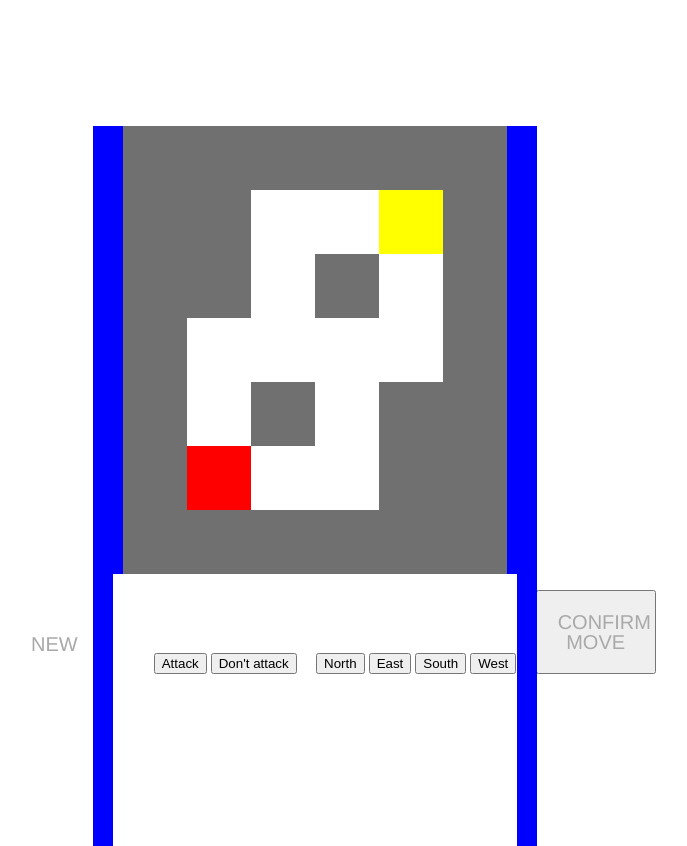
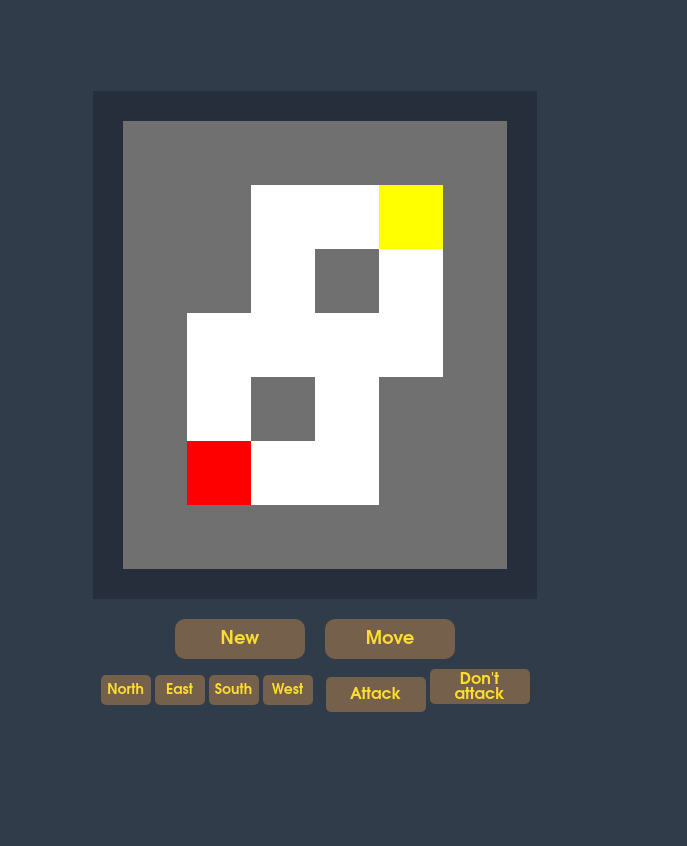
Before and after one commit to maciejdyrdal/WWWiJS-project, a plain HTML site: page index.html in a window 1280 px wide. Shown: the whole page, without its empty margins (325-1012 px from the left). After the commit the page ends 800 px from the top, so only its background shows below. Drawn offline with Linux system fonts and the light colour scheme.

Commit message:
Change visuals and menu layout

```diff
--- a/game.css
+++ b/game.css
@@ -1,7 +1,7 @@
 /* General layout */
 
 body {
-    background-color: white;
+    background-color: rgb(49, 60, 75);
     display: flex;
     flex-direction: column-reverse;
     justify-content: center;
@@ -14,24 +14,71 @@ body {
 
 .actions {
     display: flex;
-    flex-direction: row;
+    flex-direction: column;
     justify-content: space-evenly;
-    align-items: flex-end;
+    align-items: center;
     width: 720px;
     height: 100px;
 }
 
+.actions_top {
+    display: flex;
+    flex-direction: row;
+    align-items: center;
+}
+
+.actions_movement_attack {
+    display: flex;
+    flex-direction: row;
+    align-items: center;
+    gap: 13px;
+
+}
+
 .action {
-    color: darkgray;
-    font-family: "Helvetica Neue", sans-serif;
-    font-size: 20px;
+    color: rgb(254, 220, 48);
+    background-color: rgb(117, 96, 75);
+    font-size: 18px;
     line-height: 20px;
     font-weight: 300;
     text-align: center;
     text-decoration: none;
-    text-transform: uppercase;
-    padding: 20px;
-    width: 120px;
+    text-transform: none;
+    padding: 10px;
+    width: 110px;
+    border-radius: 10px;
+    margin: 10px;
+    font-family: Avantgarde, TeX Gyre Adventor, URW Gothic L, sans-serif;
+    font-weight: 600;
+    border: none;
+}
+
+.confirm {
+    width: 130px;
+}
+
+.is_attacking {
+    font-family: Avantgarde, TeX Gyre Adventor, URW Gothic L, sans-serif;
+    width: 100px;
+    height: 35px;
+    font-size: 16px;
+    background-color: rgb(117, 96, 75);
+    border-radius: 5px;
+    border: none;
+    color: rgb(254, 220, 48);
+    font-weight: 700;
+}
+
+.choose_direction {
+    font-family: Avantgarde, TeX Gyre Adventor, URW Gothic L, sans-serif;
+    width: 50px;
+    height: 30px;
+    font-size: 14px;
+    background-color: rgb(117, 96, 75);
+    border-radius: 5px;
+    border: none;
+    color: rgb(254, 220, 48);
+    font-weight: 700;
 }
 
 .action:hover {
@@ -44,22 +91,23 @@ body {
     display: none;
 }
 
-/* Connect Four board */
+/* Board */
 
 .board {
-    background-color: blue;
+    background-color: rgb(39, 46, 59);
     display: flex;
     flex-direction: row;
-    padding: 0 10px;
+    padding: 30px;
     position: relative;
+    margin-bottom: 10px;
 }
 
 .board::before,
 .board::after {
-    background-color: blue;
+    background-color: rgb(0, 0, 0);
     content: "";
     height: 720px;
-    width: 20px;
+    width: 0px;
     position: absolute;
 }
 
--- a/index.html
+++ b/index.html
@@ -5,19 +5,23 @@
     </head>
     <body>
         <div class="actions">
+            <div class="actions_top">
                 <a class="action new" href="/">New</a>
                 <a class="action join" href="">Join</a>
-            <div class="attack">
-                <button class="is_attacking choose_attack" type="button" data-attack="attack">Attack</button>
-                <button class="is_attacking choose_no_attack" type="button" data-attack="dont_attack">Don't attack</button>
+                <button class="action confirm" type="button">Move</button>
             </div>
+            <div class="actions_movement_attack">
                 <div class="directions">
                     <button class="choose_direction choose_north" type="button" data-direction="north">North</button>
                     <button class="choose_direction choose_east" type="button" data-direction="east">East</button>
                     <button class="choose_direction choose_south" type="button" data-direction="south">South</button>
                     <button class="choose_direction choose_west" type="button" data-direction="west">West</button>
                 </div>
-            <button class="action confirm" type="button">Confirm move</button>
+                <div class="attack">
+                    <button class="is_attacking choose_attack" type="button" data-attack="attack">Attack</button>
+                    <button class="is_attacking choose_no_attack" type="button" data-attack="dont_attack">Don't attack</button>
+                </div>
+            </div>
         </div>
         <div class="board"></div>
         <script src="main.js" type="module"></script>
```
Also changed, not shown: 1 other file. Lines whose indentation alone changed are shown as unchanged.
